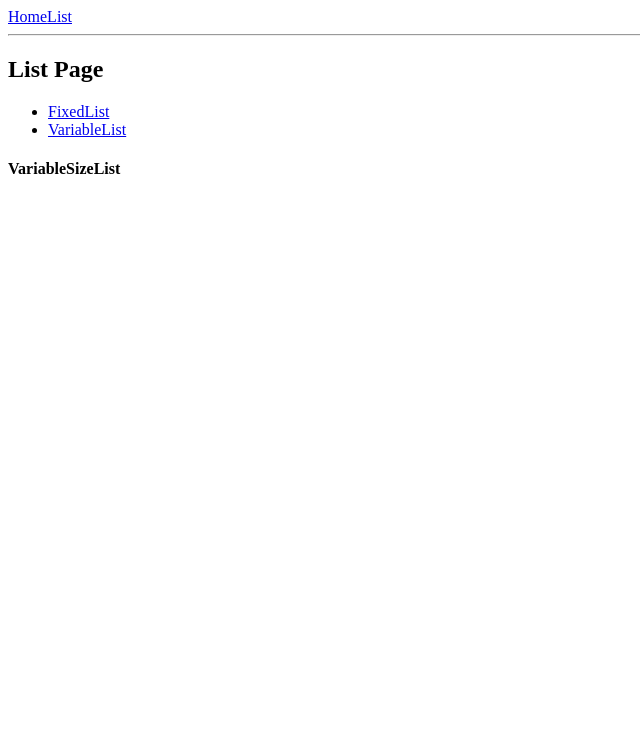
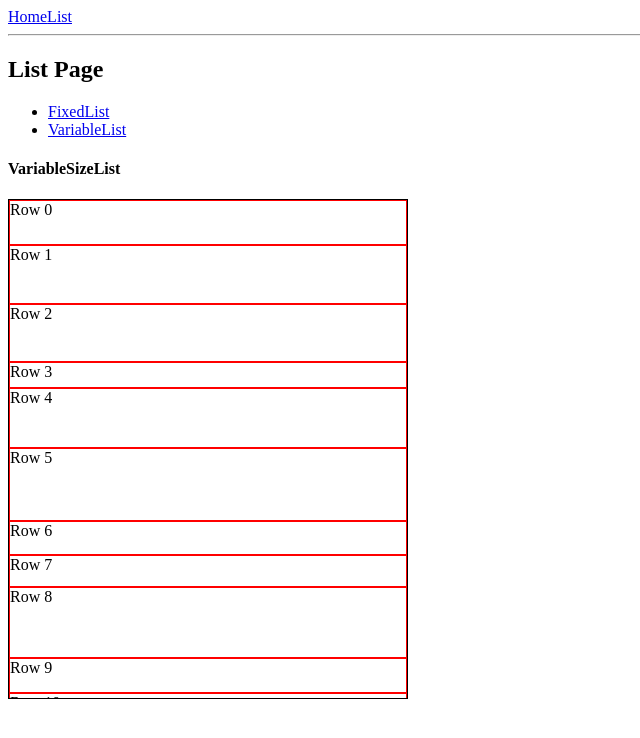
Before and after one commit to LNSol/infinite-scroll-tutorial, a React (Vite) app: page /list/variable in a window 1280 px wide. Shown: the top 738 px of the page, without its empty margins (0-640 px from the left). Built offline with nearby package versions, Linux system fonts and the light colour scheme.

Commit message:
VariableSizeList

```diff
--- a/src/components/FixedList.jsx
+++ b/src/components/FixedList.jsx
@@ -27,7 +27,7 @@ const FixedList = () => {
       <h4>FixedSizeList</h4>
       <FixedSizeList
         style={{ border: '1px solid black' }}
-        height={500}
+        height={475}
         width={300}
         itemSize={50}
         itemCount={1000}
--- a/src/components/VariableList.jsx
+++ b/src/components/VariableList.jsx
@@ -1,30 +1,22 @@
 import { VariableSizeList } from 'react-window';
 
-const ITEMS = Array.from({ length: 1000 }, (_, idx) => ({
-  id: idx + 1,
-  name: `Item ${idx + 1}`,
-}));
-
-const Item = ({ index }) => {
-  const { id, name } = ITEMS[index];
-  return (
-    <div>
-      <p>ID: {id}</p>
-      <p>Name: {name}</p>
-    </div>
-  );
-};
-
 const Row = ({ index, style }) => (
-  <div style={{ ...style, border: '1px solid red' }}>
-    <Item index={index} />
-  </div>
+  <div style={{ ...style, border: '1px solid red' }}>Row {index}</div>
 );
 
 const VariableList = () => {
   return (
     <div>
       <h4>VariableSizeList</h4>
+      <VariableSizeList
+        style={{ border: '1px solid black' }}
+        width={400}
+        height={500}
+        itemCount={100}
+        itemSize={(index) => 25 + Math.round(Math.random() * 50)}
+      >
+        {Row}
+      </VariableSizeList>
     </div>
   );
 };
```
